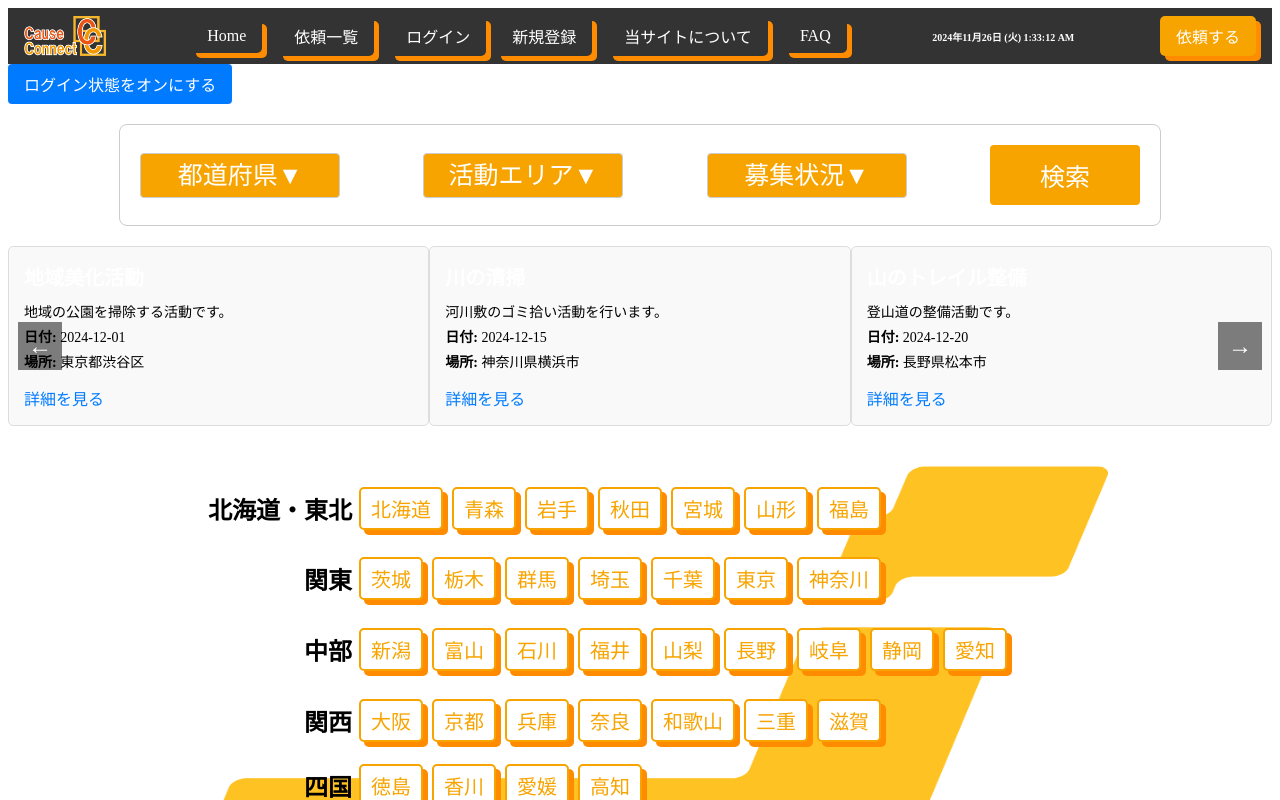
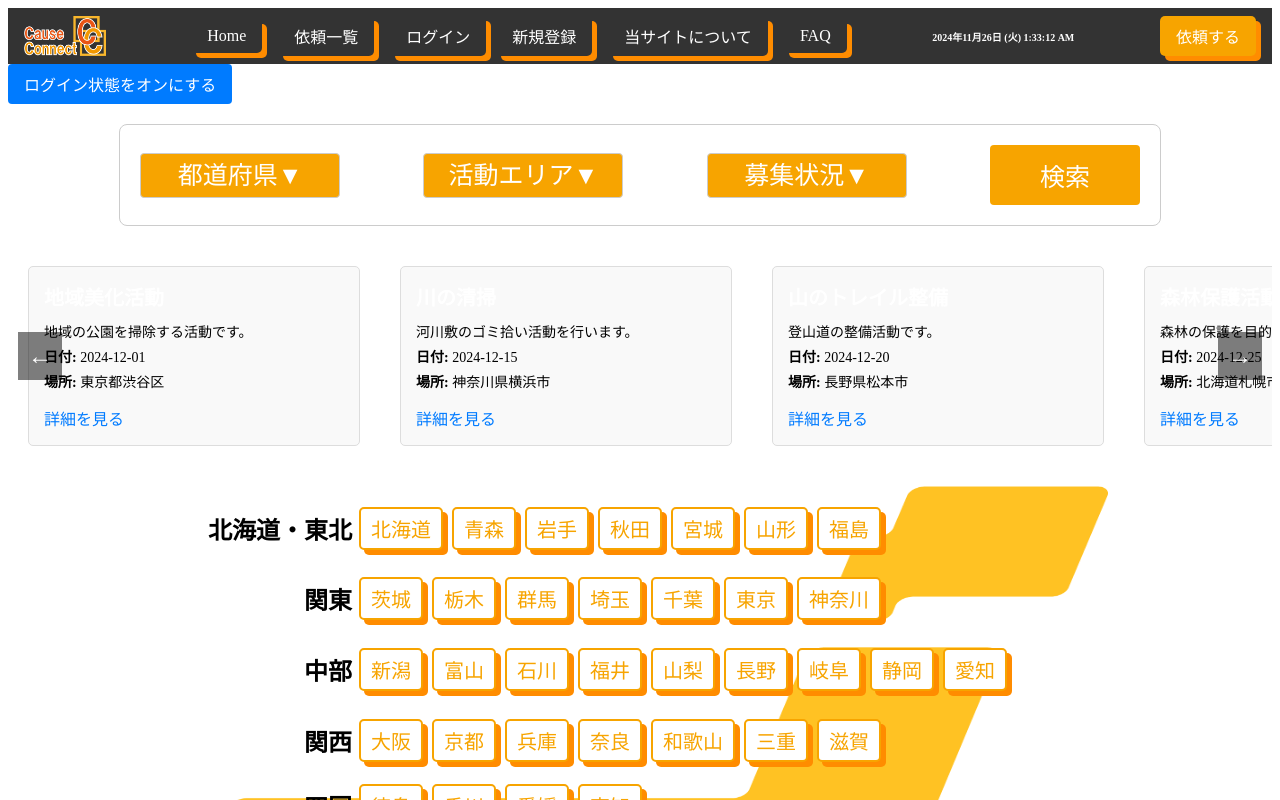
Before and after one commit to ivy239001/Cause-Conect, a Vue app in the folder CauseConnect/: page / in a window 1280 px wide. Shown: the top 800 px of the page. Built offline with nearby package versions, Linux system fonts and the light colour scheme; a web font is replaced by a local one.

Commit message:
home編集

```diff
--- a/CauseConnect/src/views/home/Component/ImageSlide.vue
+++ b/CauseConnect/src/views/home/Component/ImageSlide.vue
@@ -1,15 +1,15 @@
 <script>
-import { onMounted, onBeforeUnmount } from 'vue';
-import RequestItem from '@/views/List/components/RequestItem.vue'; // RequestItemコンポーネントをインポート
+import { ref, reactive, onMounted, onBeforeUnmount } from "vue";
+import RequestItem from "@/views/List/components/RequestItem.vue"; // RequestItemコンポーネントをインポート
+
 export default {
   name: "ImageSlide",
   components: {
-    RequestItem, // コンポーネントを登録
+    RequestItem,
   },
-  data() {
-    return {
-      // サンプルの依頼データ
-      requests: [
+  setup() {
+    // サンプル依頼データ
+    const requests = reactive([
       {
         id: 1,
         name: "地域美化活動",
@@ -31,68 +31,103 @@ export default {
         date: "2024-12-20",
         location: "長野県松本市",
       },
-      ],
-      currentSlide: 0,
-      slideWidth: 600,
-      imageGap: 30,
-      slideWidthWithGap: 630,
-      intervalId: null, // スライドの自動進行ID
+      {
+        id: 4,
+        name: "森林保護活動",
+        description: "森林の保護を目的とした活動です。",
+        date: "2024-12-25",
+        location: "北海道札幌市",
+      },
+      {
+        id: 5,
+        name: "海岸清掃",
+        description: "海岸のゴミ拾い活動です。",
+        date: "2025-01-01",
+        location: "沖縄県那覇市",
+      },
+      {
+        id: 6,
+        name: "空港周辺清掃",
+        description: "空港周辺の清掃活動を行います。",
+        date: "2025-01-10",
+        location: "大阪府大阪市",
+      },
+    ]);
+
+    // スライド管理用データ
+    const currentSlide = ref(0); // 現在のスライド位置
+    const slideWidth = ref(600); // 1つのスライドの幅（300pxに調整）
+    const gap = 20; // スライド間の余白
+    const slideWidthWithGap = ref(slideWidth.value + gap); // 幅 + 余白
+    const visibleSlides = 6; // 表示するスライド数を6に設定
+
+    // スライドスタイル計算
+    const imageWrapperStyle = reactive({
+      transform: `translateX(-${currentSlide.value * slideWidthWithGap.value}px)`,
+      transition: "transform 0.5s ease-in-out",
+    });
+
+    // スライド操作
+    const prevSlide = () => {
+      currentSlide.value =
+        (currentSlide.value - 1 + requests.length) % requests.length;
+      updateSlideStyle();
     };
-  },
-  computed: {
-    imageWrapperStyle() {
+
+    const nextSlide = () => {
+      currentSlide.value = (currentSlide.value + 1) % requests.length;
+      updateSlideStyle();
+    };
+
+    // スライド幅の更新
+    const setSlideWidth = () => {
+      const availableWidth = window.innerWidth;
+      const maxSlideWidth = Math.min(availableWidth / visibleSlides - gap, 500); // 幅を広げるために最大を500pxに設定
+      slideWidth.value = maxSlideWidth; // 各スライドの幅を調整
+      slideWidthWithGap.value = slideWidth.value + gap;
+      updateSlideStyle();
+    };
+
+    // スライドスタイルの更新
+    const updateSlideStyle = () => {
+      imageWrapperStyle.transform = `translateX(-${
+        currentSlide.value * slideWidthWithGap.value
+      }px)`;
+    };
+
+    // マウント時のイベントリスナー設定
+    onMounted(() => {
+      setSlideWidth(); // 初期設定
+      window.addEventListener("resize", setSlideWidth); // リサイズイベントでスライド幅更新
+    });
+
+    // アンマウント時のクリーンアップ
+    onBeforeUnmount(() => {
+      window.removeEventListener("resize", setSlideWidth); // イベントリスナー削除
+    });
+
     return {
-        transform: `translateX(-${this.currentSlide * this.slideWidthWithGap}px)`,
-        transition: 'transform 0.5s ease-in-out',
+      requests,
+      currentSlide,
+      slideWidth,
+      imageWrapperStyle,
+      prevSlide,
+      nextSlide,
     };
-    },
-  },
-  methods: {
-    prevSlide() {
-      this.currentSlide = (this.currentSlide - 1 + this.requests.length) % this.requests.length;
-    },
-    nextSlide() {
-      this.currentSlide = (this.currentSlide + 1) % this.requests.length;
-    },
-    setSlideWidth() {
-      this.slideWidth = window.innerWidth < 600 ? window.innerWidth - 40 : 600;
-      this.slideWidthWithGap = this.slideWidth + this.imageGap;
-    },
-    autoSlide() {
-      this.intervalId = setInterval(this.nextSlide, 3000);
-    },
-    stopAutoSlide() {
-      clearInterval(this.intervalId);
-    },
-  },
-  watch: {
-    slideWidth(newWidth) {
-      this.slideWidthWithGap = newWidth + this.imageGap;
-    },
-  },
-  onMounted() {
-    this.setSlideWidth();
-    window.addEventListener('resize', this.setSlideWidth);
-    this.autoSlide();
-  },
-  onBeforeUnmount() {
-    if (this.intervalId) {
-      clearInterval(this.intervalId);
-    }
-    window.removeEventListener('resize', this.setSlideWidth);
   },
 };
 </script>
 
 <template>
-  <div class="slide-container">
-    <!-- スライド表示のためのコンポーネントのラッパー -->
-    <div class="request-wrapper" :style="imageWrapperStyle">
+  <div class="carousel-container">
+    <!-- スライド表示のためのラッパー -->
+    <div class="carousel-wrapper" :style="imageWrapperStyle">
+      <!-- 各依頼データをRequestItemコンポーネントとして表示 -->
       <RequestItem
         v-for="(request, index) in requests"
         :key="index"
         :request="request"
-        :style="{ width: slideWidth + 'px' }"
+        :style="{ width: slideWidth + 'px', marginRight: gap + 'px' }"
       />
     </div>
 
@@ -103,14 +138,19 @@ export default {
 </template>
 
 <style scoped>
-.slide-container {
+.request-item {
+  width: 300px !important;
+  margin: 20px;
+}
+.carousel-container {
   position: relative;
   width: 100%;
   margin: 0 auto;
   overflow: hidden;
 }
 
-.request-wrapper {
+.carousel-wrapper {
+  width: 6000px;
   display: flex;
   transition: transform 0.5s ease-in-out;
 }
```
Lines whose indentation alone changed are shown as unchanged.
